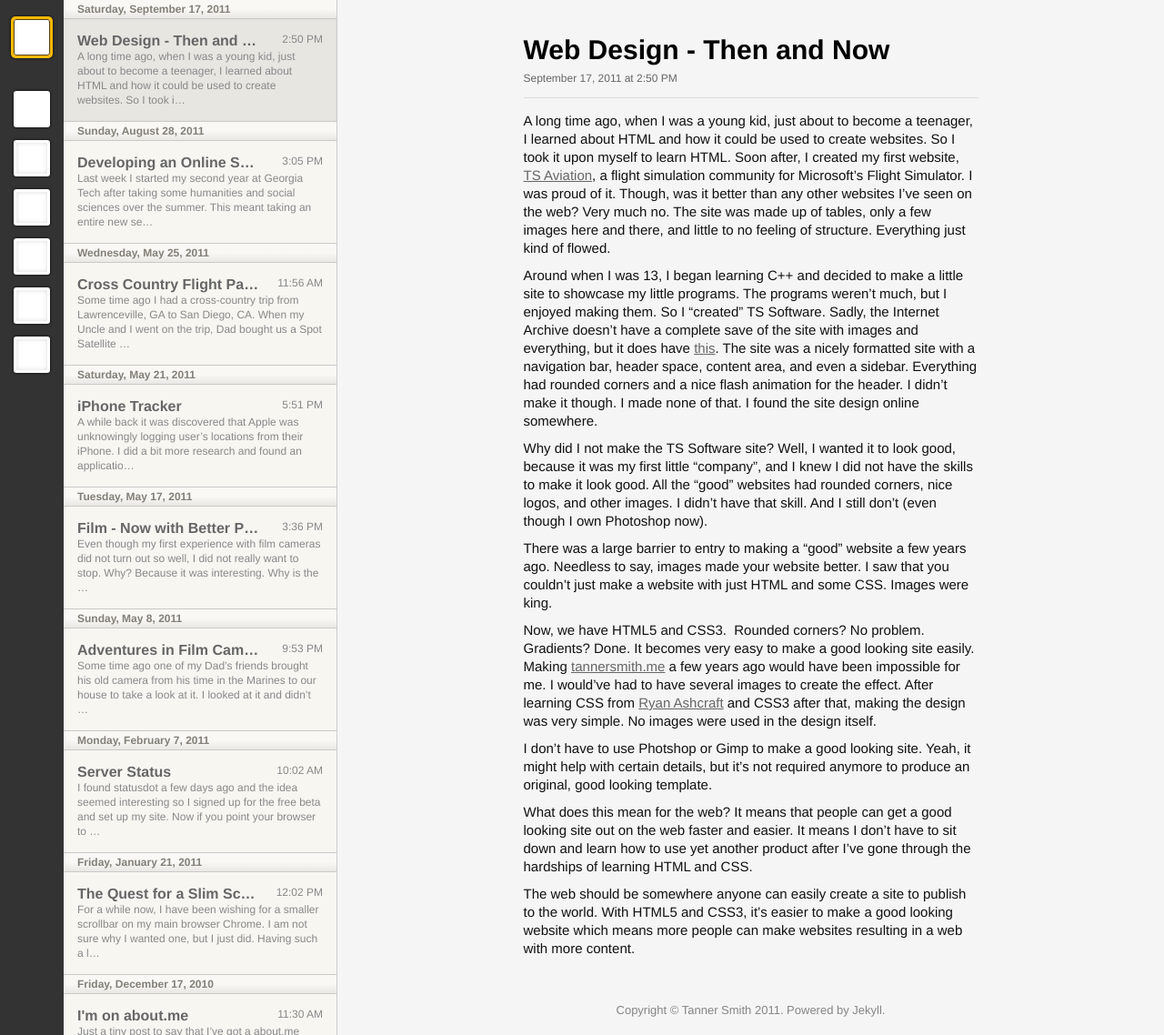
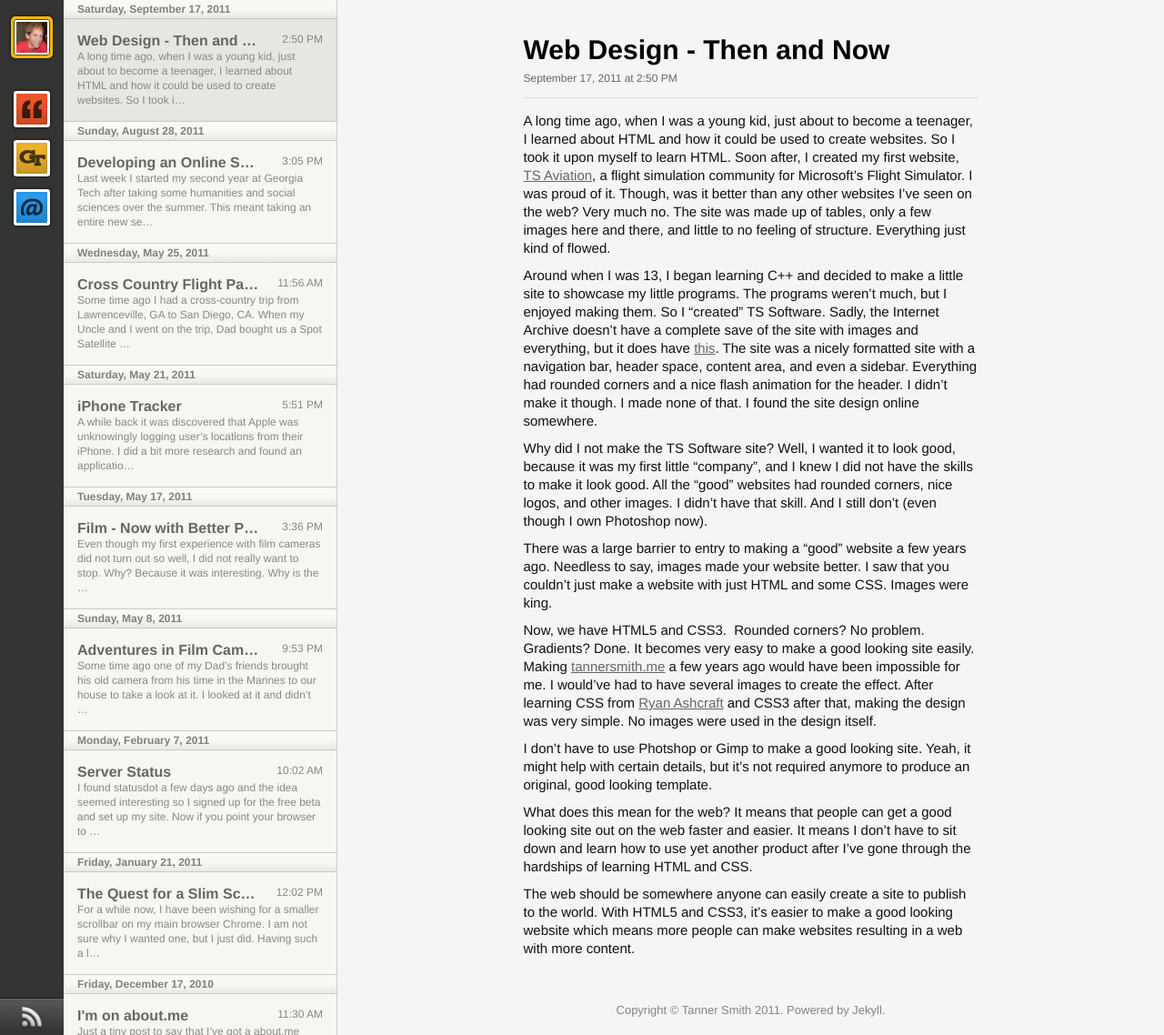
Before and after one commit to Tanner/Blog, a Jekyll site: the page built from index.html, in a window 1280 px wide. Shown: the whole page at 91% size. Built offline with Jekyll 4.4.1, drawn with Linux system fonts in a browser that asks for light colours; nearby versions of some CDN libraries; Markdown is read by kramdown in place of the engine named in the settings.

Commit message:
Update HTML to show sidebar images/new format.

```diff
--- a/_layouts/default.html
+++ b/_layouts/default.html
@@ -23,7 +23,7 @@
 			<li class="selected">
 				<div class="icon">
 					<div class="inner-icon">
-						<div id="avatar"></div>
+						<a class="avatar"></a>
 					</div>
 				</div>
 			</li>
@@ -31,7 +31,7 @@
 			<li>
 				<div class="icon">
 					<div class="inner-icon">
-						<div id="avatar"></div>
+						<a href="/blog/about.html" class="about">About</a>
 					</div>
 				</div>
 			</li>
@@ -39,7 +39,7 @@
 			<li>
 				<div class="icon">
 					<div class="inner-icon">
-						<a href="{{ site.baseurl }}/">Home</a>
+						<a href="/blog" class="gt">School</a>
 					</div>
 				</div>
 			</li>
@@ -47,35 +47,15 @@
 			<li>
 				<div class="icon">
 					<div class="inner-icon">
-						<a href="{{ site.baseurl }}/about.html">About</a>
-					</div>
-				</div>
-			</li>
-
-			<li>
-				<div class="icon">
-					<div class="inner-icon">
-						<a href="{{ site.baseurl }}">Archives</a>
-					</div>
-				</div>
-			</li>
-
-			<li>
-				<div class="icon">
-					<div class="inner-icon">
-						<a href="{{ site.baseurl }}">Contact</a>
-					</div>
-				</div>
-			</li>
-
-			<li>
-				<div class="icon">
-					<div class="inner-icon">
-						<a href="{{ site.baseurl }}/rss.xml"><img src="images/rss.png"></a>
+						<a href="/blog" class="contact">Contact</a>
 					</div>
 				</div>
 			</li>
 		</ul>
+
+		<div class="ft">
+			<a href="/blog/rss.xml">RSS</a>
+		</div>
 	</div>
 	<div id="excerpts">
 		{% render_excerpts %}
```
